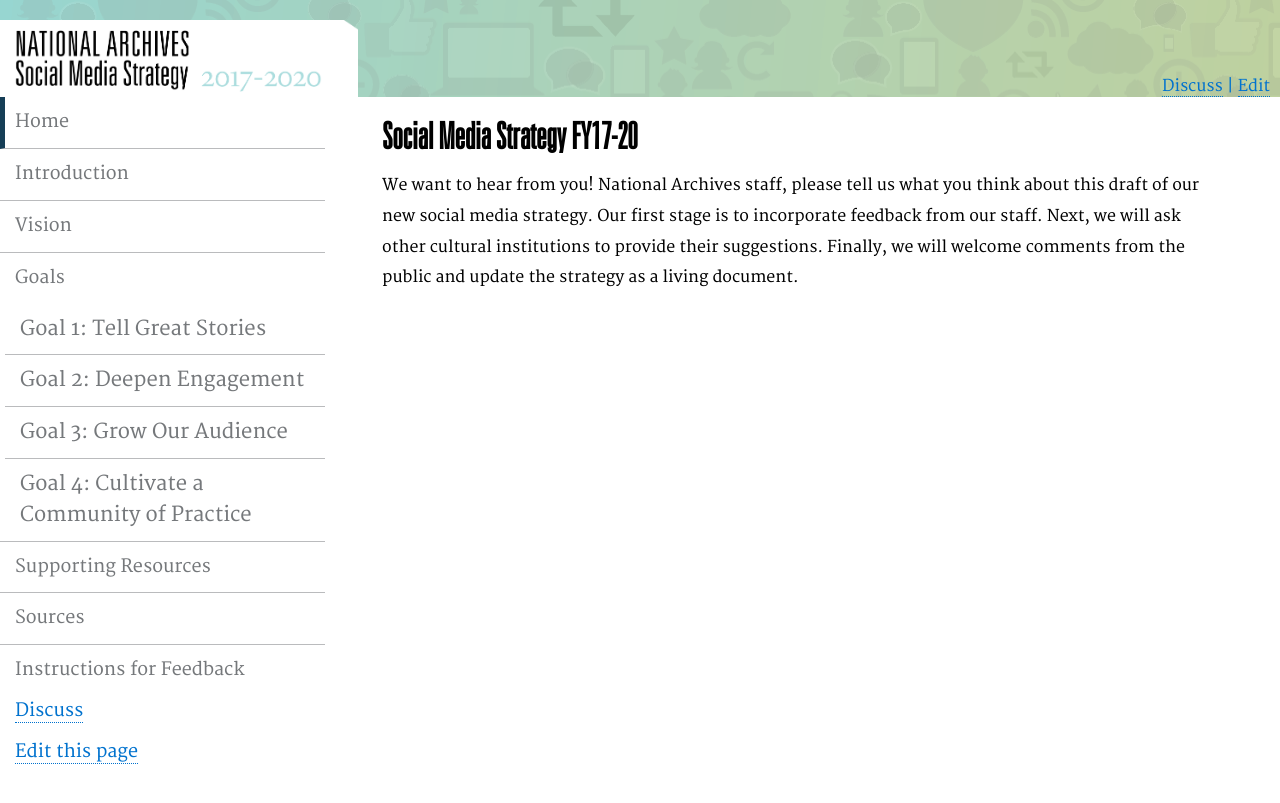
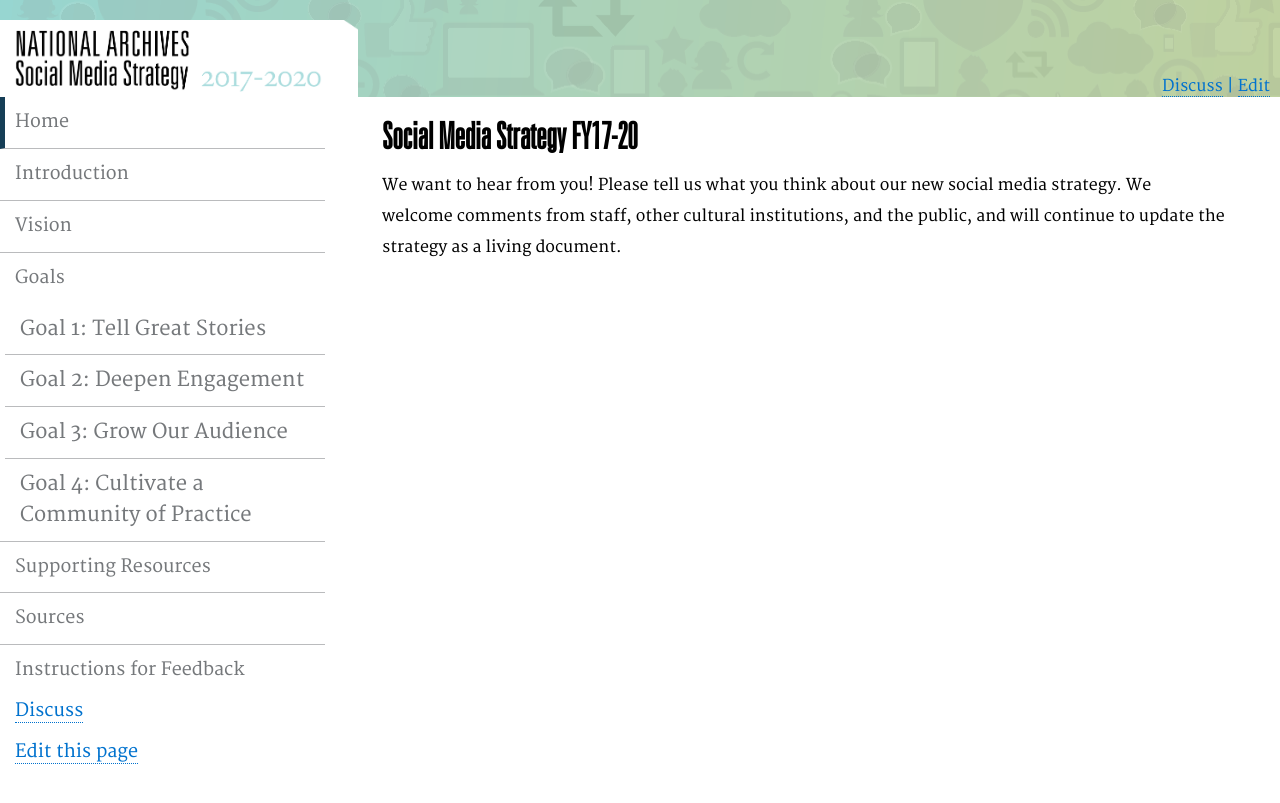
Before and after one commit to usnationalarchives/social-media-strategy, a Jekyll site: the page built from pages/index.md, in a window 1280 px wide. Shown: the top 803 px of the page. Built offline with Jekyll 4.4.1, drawn with Linux system fonts in a browser that asks for light colours.

Commit message:
Update index.md

```diff
--- a/pages/index.md
+++ b/pages/index.md
@@ -7,4 +7,4 @@
 
 ## Social Media Strategy FY17-20
 
-We want to hear from you! National Archives staff, please tell us what you think about this draft of our new social media strategy. Our first stage is to incorporate feedback from our staff. Next, we will ask other cultural institutions to provide their suggestions. Finally, we will welcome comments from the public and update the strategy as a living document.
+We want to hear from you! Please tell us what you think about our new social media strategy. We welcome comments from staff, other cultural institutions, and the public, and will continue to update the strategy as a living document.
```
